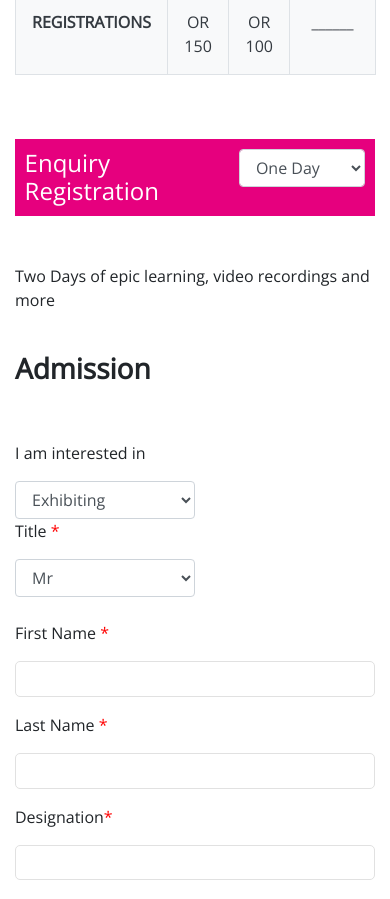
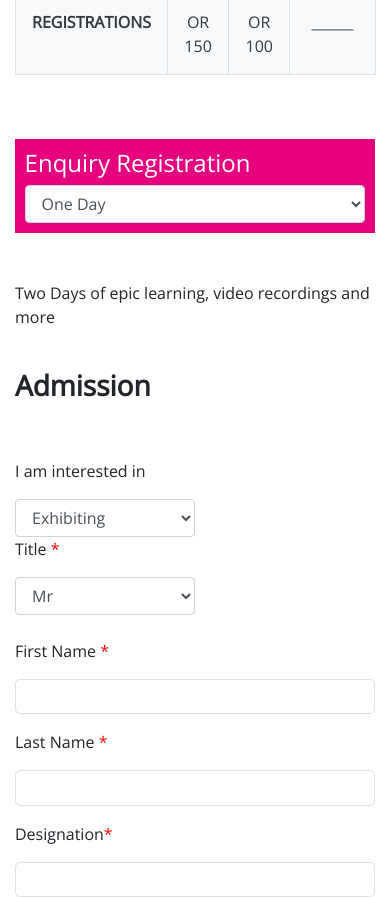
Before and after one commit to hoseinsedaqat/Osmw, a Vue app: page /attend in a window 390 px wide. Shown: the part 2720-3619 px from the top of the page. Built offline with nearby package versions, Linux system fonts and the light colour scheme.

Commit message:
add flex to attend selected day

```diff
--- a/src/views/Attend/Components/AttendForm.vue
+++ b/src/views/Attend/Components/AttendForm.vue
@@ -4,9 +4,9 @@
       <div class="container">
         <div class="row">
           <div class="col-md-12 my-5">
-            <div class="bg-pink text-white">
+            <div class="bg-pink text-white add-flex">
               <h4>Enquiry Registration</h4>
-              <select name="" id="" v-model="access" class="form-control col-md-3" required>
+              <select name="" id="" v-model="access" class="form-control col-md-3 add-mt" required>
                 <option value="Group Booking" selected>Group Booking</option>
                 <option value="Two Days">Two Days</option>
                 <option value="One Day">One Day</option>
@@ -288,4 +288,14 @@ export default {
   margin: 0.4rem 1rem 0 0;
   border-radius: 6px;
 }
+
+@media screen and (max-width:1000px){
+  .add-flex {
+    display: flex !important;
+    flex-direction: column;
+  }
+  .add-mt {
+    margin: 0.5rem 0 0 0;
+  }
+}
 </style>
```
